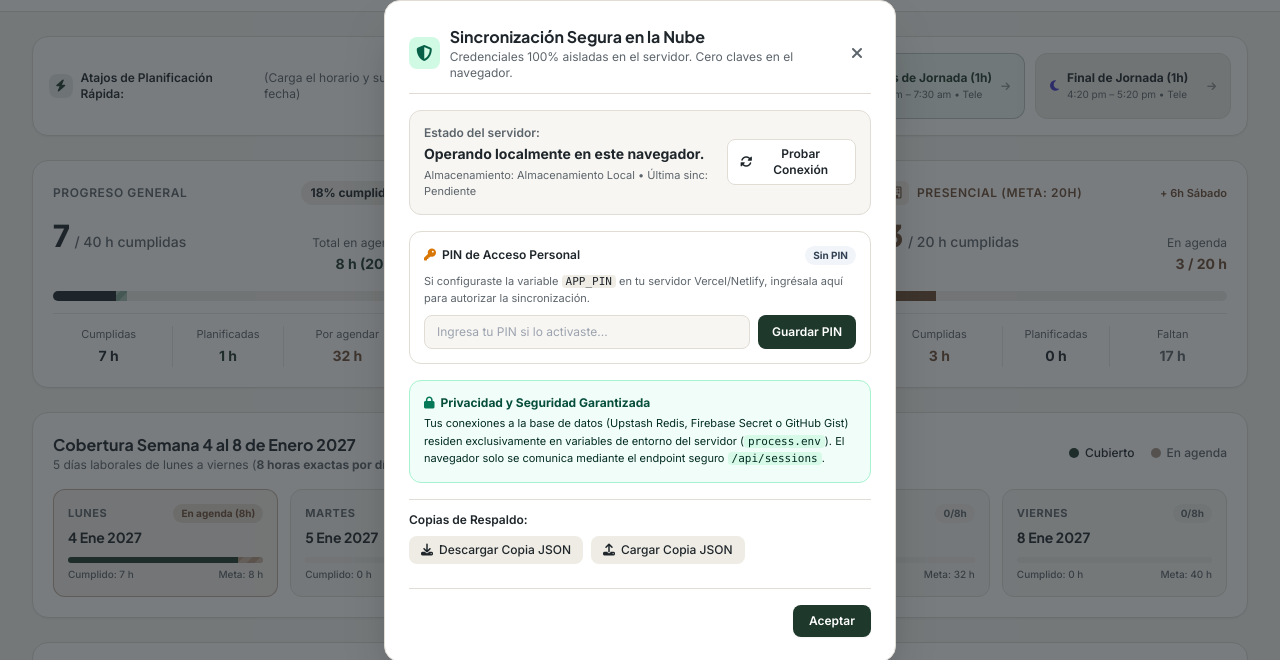
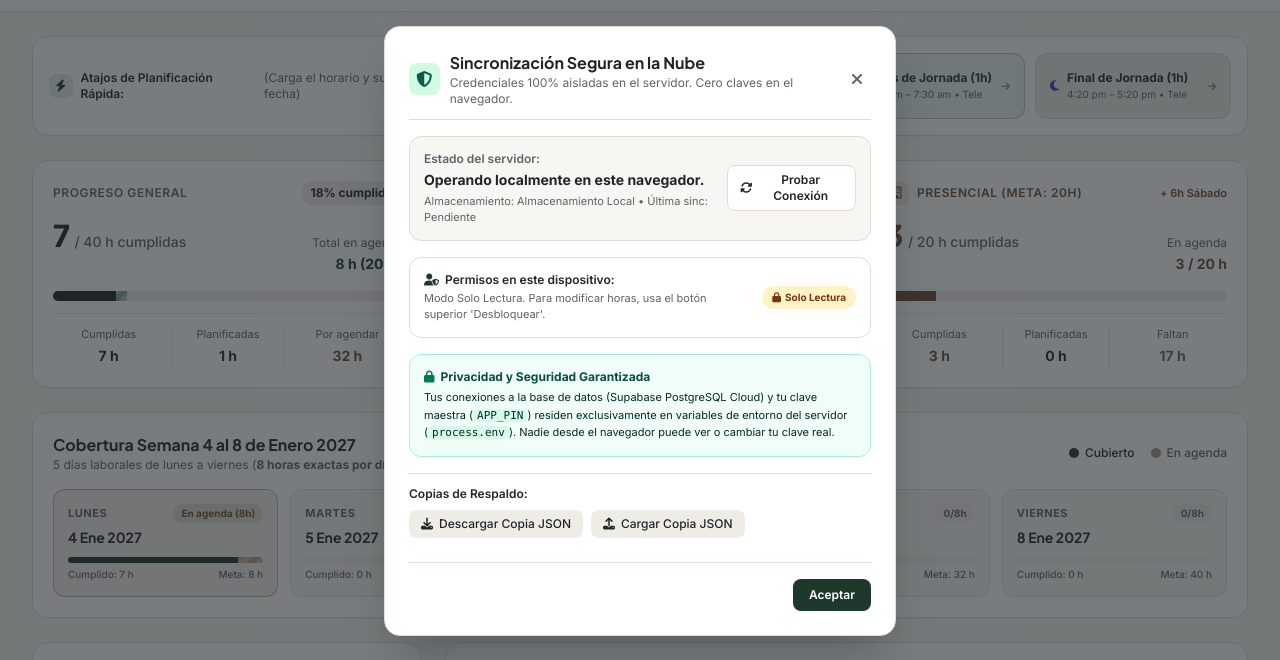
Before and after one commit to 19ufo/compensatorios, a website: page index.html in a window 1280 px wide. Both pictures are taken after a click on the button "Modo Local". Shown: the part 69-729 px from the top of the page. Drawn offline with nearby package versions, Linux system fonts and the light colour scheme; no server answers.

Commit message:
fix: remover campo redundante de PIN en modal backend seguro y centralizar en login superior

```diff
--- a/index.html
+++ b/index.html
@@ -785,23 +785,18 @@
                 </button>
             </div>
 
-            <!-- PROTECCIÓN POR PIN (OPCIONAL) -->
-            <div class="mb-4 p-3.5 rounded-xl bg-white border border-legion-border shadow-xs space-y-2">
-                <div class="flex items-center justify-between">
+            <!-- ESTADO DE EDICIÓN EN ESTE EQUIPO -->
+            <div class="mb-4 p-3.5 rounded-xl bg-white border border-legion-border shadow-xs flex items-center justify-between gap-3">
+                <div>
                     <label class="text-xs font-semibold text-legion-charcoal flex items-center gap-1.5">
-                        <i class="fa-solid fa-key text-amber-600"></i> PIN de Acceso Personal
+                        <i class="fa-solid fa-user-shield text-legion-green"></i> Permisos en este dispositivo:
                     </label>
-                    <span id="pin-status-badge" class="text-[10px] font-bold px-2 py-0.5 rounded-full bg-slate-100 text-slate-700">Sin PIN</span>
-                </div>
-                <p class="text-[11px] text-legion-muted">
-                    Si configuraste la variable <code class="bg-legion-surface px-1 rounded text-legion-charcoal font-mono">APP_PIN</code> en tu servidor Vercel/Netlify, ingrésala aquí para autorizar la sincronización.
-                </p>
-                <div class="flex gap-2">
-                    <input type="password" id="input-user-pin" placeholder="Ingresa tu PIN si lo activaste..."
-                        class="w-full rounded-lg bg-legion-bg border border-legion-border focus:border-legion-green px-3 py-2 text-xs text-legion-charcoal outline-none">
-                    <button type="button" onclick="saveUserPin()" class="px-3.5 py-2 rounded-lg bg-legion-green hover:bg-legion-greenHover text-white text-xs font-semibold whitespace-nowrap shadow-xs">
-                        Guardar PIN
-                    </button>
+                    <span id="security-modal-auth-desc" class="text-[11px] text-legion-muted block mt-0.5">
+                        Verificando permisos...
+                    </span>
+                </div>
+                <div id="security-modal-auth-badge" class="shrink-0">
+                    <!-- Se actualiza dinámicamente -->
                 </div>
             </div>
 
@@ -811,7 +806,7 @@
                     <i class="fa-solid fa-lock text-emerald-700"></i> Privacidad y Seguridad Garantizada
                 </div>
                 <p class="text-[11px] leading-relaxed">
-                    Tus conexiones a la base de datos (Upstash Redis, Firebase Secret o GitHub Gist) residen exclusivamente en variables de entorno del servidor (<code class="font-mono bg-emerald-100/80 px-1 rounded">process.env</code>). El navegador solo se comunica mediante el endpoint seguro <code class="font-mono bg-emerald-100/80 px-1 rounded">/api/sessions</code>.
+                    Tus conexiones a la base de datos (Supabase PostgreSQL Cloud) y tu clave maestra (<code class="font-mono bg-emerald-100/80 px-1 rounded">APP_PIN</code>) residen exclusivamente en variables de entorno del servidor (<code class="font-mono bg-emerald-100/80 px-1 rounded">process.env</code>). Nadie desde el navegador puede ver o cambiar tu clave real.
                 </p>
             </div>
 
@@ -1130,14 +1125,17 @@
             const badge = document.getElementById('cloud-status-badge');
             const modalStatus = document.getElementById('modal-backend-status');
             const modalStorage = document.getElementById('modal-storage-info');
-            const pinBadge = document.getElementById('pin-status-badge');
-
-            const hasPin = Boolean(getUserPin());
-            if (pinBadge) {
-                pinBadge.textContent = hasPin ? 'PIN Configurado' : 'Sin PIN';
-                pinBadge.className = hasPin
-                    ? 'text-[10px] font-bold px-2 py-0.5 rounded-full bg-emerald-100 text-emerald-800'
-                    : 'text-[10px] font-bold px-2 py-0.5 rounded-full bg-slate-100 text-slate-700';
+            const authDesc = document.getElementById('security-modal-auth-desc');
+            const authBadge = document.getElementById('security-modal-auth-badge');
+
+            if (authDesc && authBadge) {
+                if (isEditUnlocked) {
+                    authDesc.textContent = 'Este equipo está autorizado para registrar y modificar sesiones.';
+                    authBadge.innerHTML = '<span class="text-[10px] font-bold px-2.5 py-1 rounded-full bg-emerald-100 text-emerald-800 flex items-center gap-1"><i class="fa-solid fa-lock-open"></i> Edición Activa</span>';
+                } else {
+                    authDesc.textContent = 'Modo Solo Lectura. Para modificar horas, usa el botón superior \'Desbloquear\'.';
+                    authBadge.innerHTML = '<span class="text-[10px] font-bold px-2.5 py-1 rounded-full bg-amber-100 text-amber-900 flex items-center gap-1"><i class="fa-solid fa-lock"></i> Solo Lectura</span>';
+                }
             }
 
             const timeStr = lastSyncTimestamp ? `Hoy ${lastSyncTimestamp.toLocaleTimeString([], { hour: '2-digit', minute: '2-digit' })}` : 'Pendiente';
@@ -1334,29 +1332,12 @@
          * 3. MODAL Y SEGURIDAD DEL CLIENTE
          ***********************************************************************/
         function openSecurityModal() {
-            const inputPin = document.getElementById('input-user-pin');
-            if (inputPin) inputPin.value = getUserPin();
             updateCloudBadgeUI();
             document.getElementById('security-modal').classList.remove('hidden');
         }
 
         function closeSecurityModal() {
             document.getElementById('security-modal').classList.add('hidden');
-        }
-
-        async function saveUserPin() {
-            const val = document.getElementById('input-user-pin').value.trim();
-            if (val) {
-                localStorage.setItem(USER_PIN_KEY, val);
-                showToast('PIN guardado en este equipo');
-            } else {
-                localStorage.removeItem(USER_PIN_KEY);
-                sessionStorage.removeItem(USER_PIN_KEY);
-                showToast('PIN eliminado');
-            }
-            await validateSavedPinSilently();
-            updateCloudBadgeUI();
-            checkBackendHealth(true);
         }
 
         function exportDataJson() {
```
